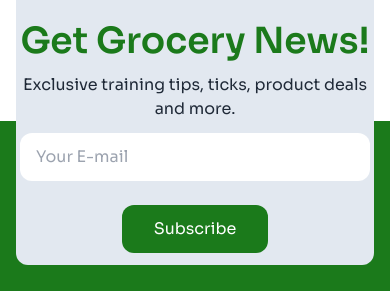
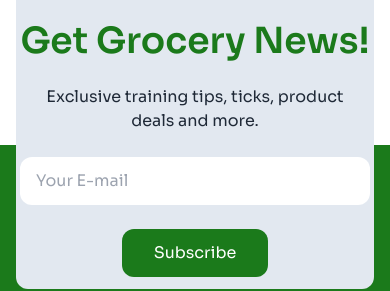
Before and after one commit to Sabit-Bin-Imran/assignment-3, a plain HTML site: page index.html in a window 390 px wide. Shown: the part 4490-4781 px from the top of the page. Drawn offline with nearby package versions, Linux system fonts and the light colour scheme.

Commit message:
fixed some issue

```diff
--- a/index.html
+++ b/index.html
@@ -282,7 +282,7 @@
                 </div>
                 <div class="text-center lg:text-justify">
                     <h2 class="text-[#1b7a1b] lg:text-black font-semibold my-3 text-4xl">Get Grocery News!</h2>
-                    <p>Exclusive training tips, ticks, product deals and more.</p>
+                    <p class="p-3 lg:p-0">Exclusive training tips, ticks, product deals and more.</p>
                     <div>
                         <input class="px-4 my-3 w-[350px] h-12 rounded-xl" placeholder="Your E-mail" type="text">
                     </div>
```
